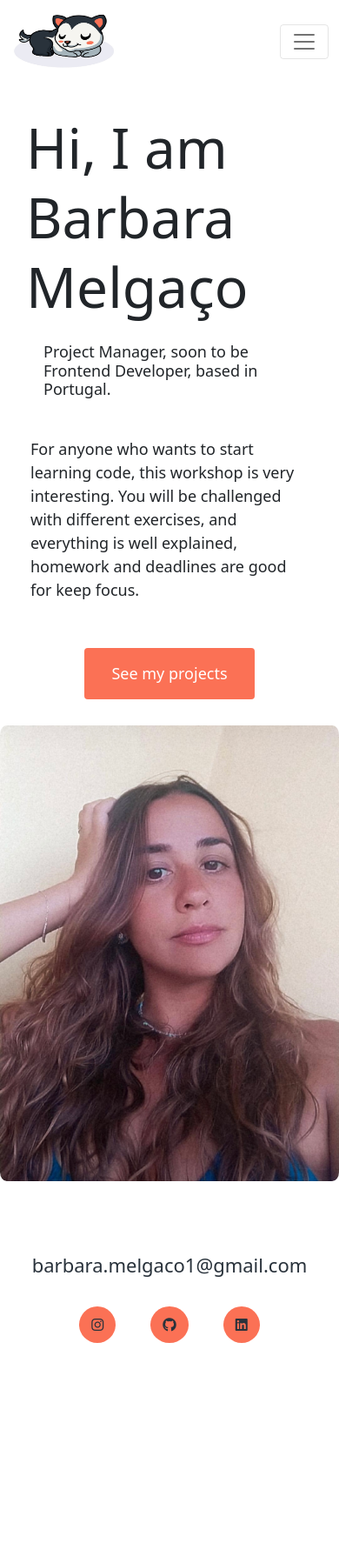
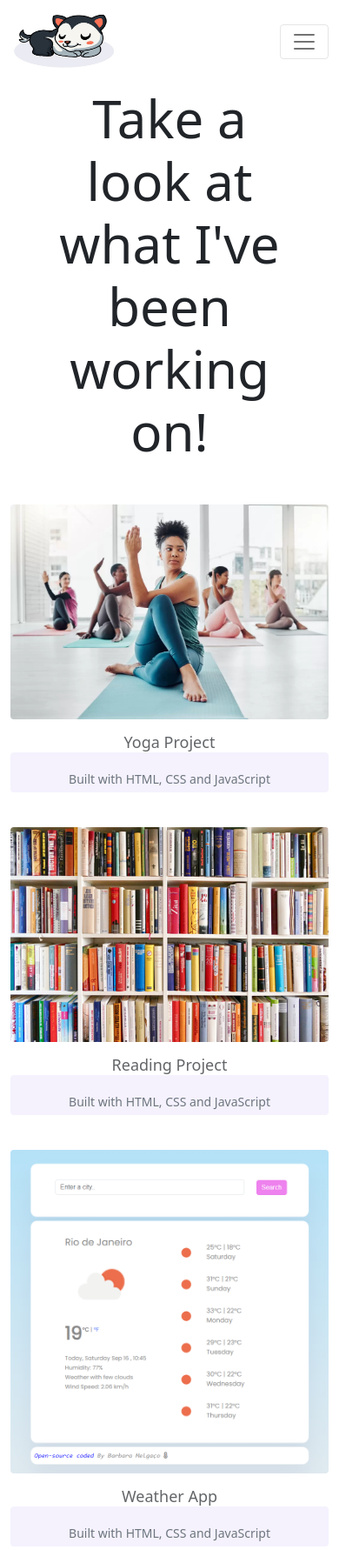
Before and after one commit to barbara-mel/portfolio, a plain HTML site: page work.html in a window 390 px wide. Shown: the top 1797 px of the page at 87% size. Before the commit the page ends 1595 px from the top, so only its background shows below. Drawn offline with nearby package versions, Linux system fonts and the light colour scheme.

Commit message:
Changing on the Structure and Style
- Home Page
- About Page
- Work Page

```diff
--- a/style.css
+++ b/style.css
@@ -126,7 +126,7 @@ a:hover {
 }
 
 footer {
-  margin: 60px 0;
+  margin: 80px 0;
 }
 
 .bottom-email-link {
@@ -187,7 +187,7 @@ footer .contact-box p {
 @media (max-width: 390px) {
   h1 {
     font-size: 60px;
-    margin-top: 10px;
+    margin: 40px;
   }
   h2 {
     font-size: 30px;
@@ -195,6 +195,10 @@ footer .contact-box p {
   }
   h3 {
     font-size: 18px;
+  }
+  p {
+    text-align: justify;
+    font-size: 14px;
   }
   body {
     margin-top: 100px;
@@ -215,4 +219,8 @@ footer .contact-box p {
     text-align: center;
     padding: 0;
   }
+
+  .barbara-photo {
+    width: 80%;
+  }
 }
--- a/work.html
+++ b/work.html
@@ -21,7 +21,7 @@
       crossorigin="anonymous"
     ></script>
 
-    <title>A little bit about Barbara</title>
+    <title>Some of the work developed by Barbara Melgaço</title>
   </head>
   <body>
     <nav class="navbar fixed-top navbar-expand-lg navbar-light bg-light">
@@ -60,30 +60,51 @@
       </div>
     </nav>
 
-    <div class="about-section container">
-      <div class="row">
-        <div class="col-lg-6">
-          <div class="about-section-content">
-            <h1 class="mb-4 text-start">Hi, I am Barbara Melgaço</h1>
-            <h2 class="mb-4 fw-lighter text-start">
-              Project Manager, soon to be Frontend Developer, based in Portugal.
-            </h2>
-            <p class="info-about mb-5 text-start fw-semibold">
-              For anyone who wants to start learning code, this workshop is very
-              interesting. You will be challenged with different exercises, and
-              everything is well explained, homework and deadlines are good for
-              keep focus.
+    <div class="content-container container">
+      <div class="content">
+        <h1 class="mb-5">Take a look at what I've been working on!</h1>
+
+        <div class="row">
+          <div class="col-md-6 mb-4">
+            <img
+              src="images/yoga-class-power.webp"
+              class="img-fluid mb-3 rounded"
+              alt=""
+              height="308"
+              width="1000"
+            />
+            <h3 class="text-center m-0">Yoga Project</h3>
+            <p class="text-center text-muted">
+              Built with HTML, CSS and JavaScript
             </p>
-            <a href="" class="btn btn-branding">See my projects</a>
+          </div>
+          <div class="col-md-6 mb-4">
+            <img
+              src="images/books.PNG"
+              class="img-fluid mb-3 rounded"
+              alt=""
+              id="second-book-photo-work"
+              height="308"
+              width="1000"
+            />
+            <h3 class="text-center m-0">Reading Project</h3>
+            <p class="text-center text-muted">
+              Built with HTML, CSS and JavaScript
+            </p>
           </div>
         </div>
-        <div class="col-lg-6">
-          <img
-            src="images/Barbara.PNG"
-            alt=""
-            class="img-fluid barbara-photo"
-            id=""
-          />
+        <div class="row">
+          <div class="col-md-12 mb-4 text-center">
+            <img
+              src="images/weather.png"
+              class="img-fluid mb-3 rounded"
+              alt=""
+            />
+            <h3 class="text-center m-0">Weather App</h3>
+            <p class="text-center text-muted">
+              Built with HTML, CSS and JavaScript
+            </p>
+          </div>
         </div>
       </div>
       <footer>
```
Also changed, not shown: about.html (+1 -1 lines), index.html (+35 -22 lines).
